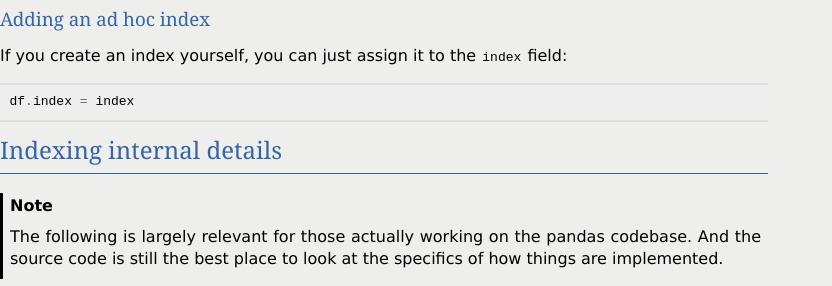
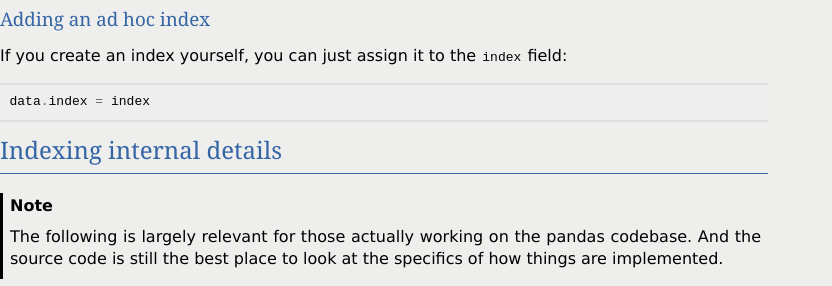
Before and after one commit to mobogaqc/pandas, a Sphinx documentation site: the page built from doc/source/indexing.rst, in a window 1280 px wide and 900 px high, scrolled down 15475 px. Shown: the part 166-452 px from the top of the window, without its empty margins (0-832 px from the left). Built offline with Sphinx 7.4.7, drawn with Linux system fonts in a browser that asks for light colours; formulas are drawn with MathJax 3; the version number is read from the project's files by our own code.

Commit message:
DOC: fix ipython examples after  changes

```diff
--- a/doc/source/indexing.rst
+++ b/doc/source/indexing.rst
@@ -1015,7 +1015,7 @@
 .. ipython:: python
 
    data.set_index('c', drop=False)
-   df = data.set_index(['a', 'b'], inplace=True)
+   data.set_index(['a', 'b'], inplace=True)
    data
 
 Remove / reset the index,  ``reset_index``
@@ -1027,8 +1027,8 @@
 
 .. ipython:: python
 
-   df
-   df.reset_index()
+   data
+   data.reset_index()
 
 The output is more similar to a SQL table or a record array. The names for the
 columns derived from the index are the ones stored in the ``names`` attribute.
@@ -1055,7 +1055,7 @@
 
 .. code-block:: python
 
-   df.index = index
+   data.index = index
 
 Indexing internal details
 -------------------------
```
